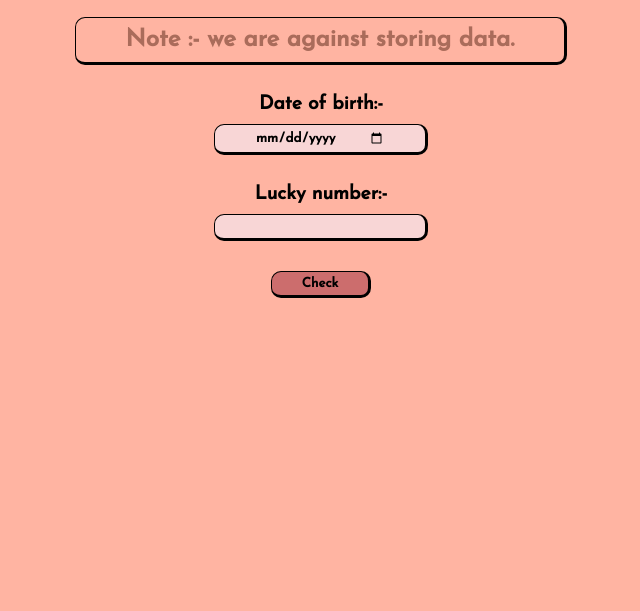
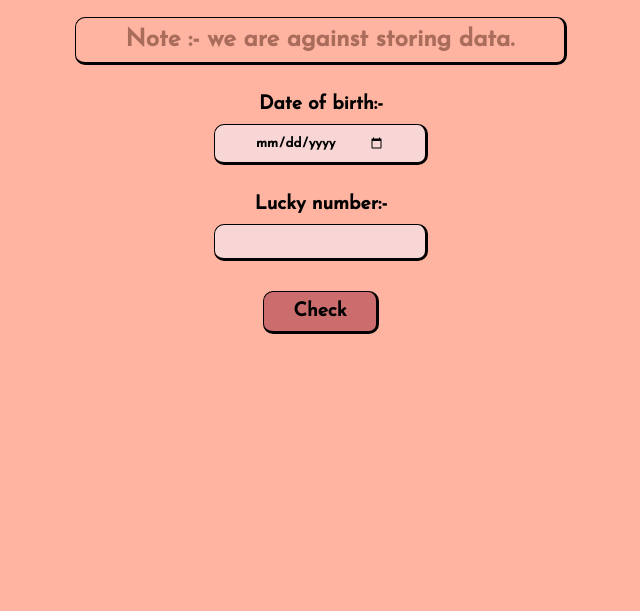
Before and after one commit to Priyallohar/Is-Your-Birthday-Lucky, a plain HTML site: page index.html in a window 1280 px wide. Shown: the part 121-732 px from the top of the page, without its empty margins (319-959 px from the left). Drawn offline with nearby package versions, Linux system fonts and the light colour scheme; a web font is replaced by a local one.

Commit message:
refactor css style

```diff
--- a/style.css
+++ b/style.css
@@ -86,7 +86,7 @@ body {
 
 #birth-date,#lucky-number {
     width:130px;
-    padding: 5px 40px;
+    padding: 10px 40px;
     border-bottom: 3px solid black;
     border-left: 1px solid black;
     border-top: 1px solid black;
@@ -107,7 +107,7 @@ body {
 
 .check-btn{
     margin: 20px auto;
-    padding: 5px 30px;
+    padding: 10px 30px;
     border-bottom: 3px solid black;
     border-left: 1px solid black;
     border-top: 1px solid black;
@@ -117,6 +117,7 @@ body {
     font-weight: 600;
     background-color: #cc6d6d;
     transform: translateY(-10px);
+    font-size: larger;
 }
 
 .check-btn:hover{
```
